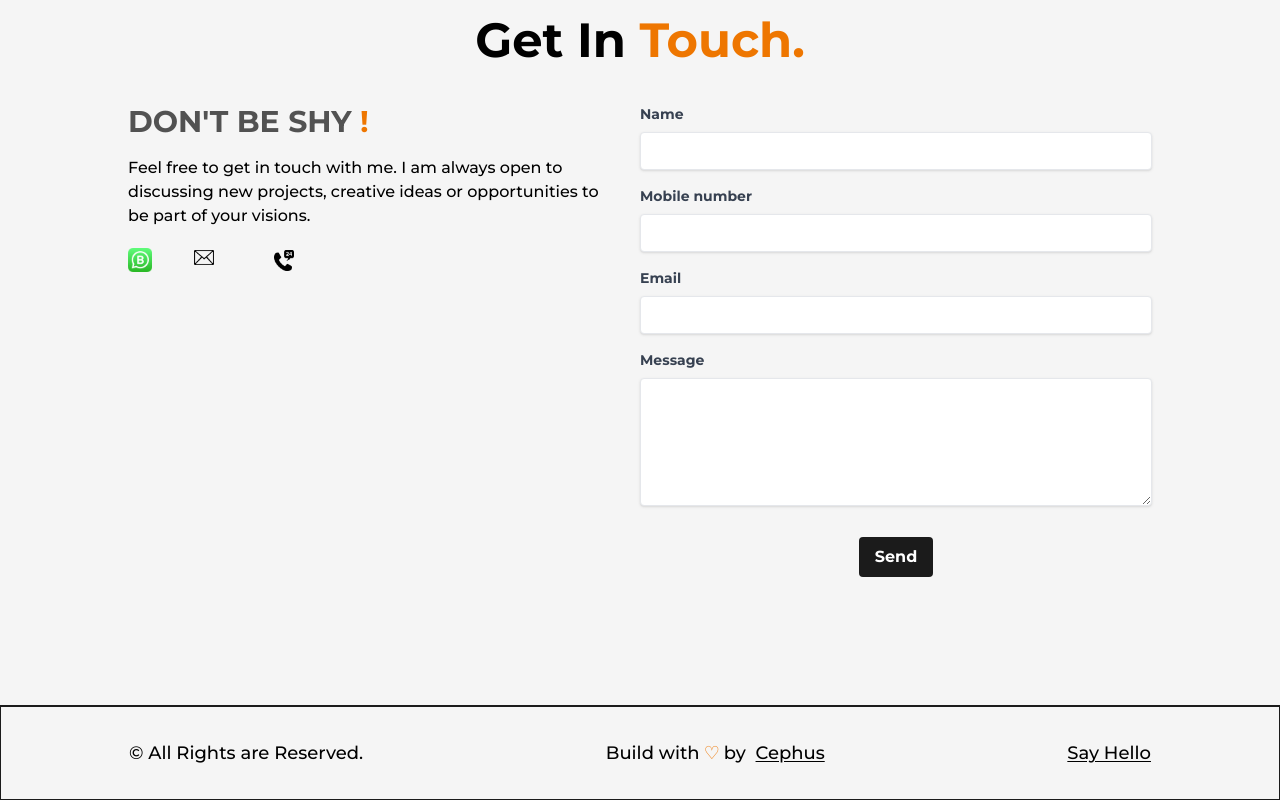
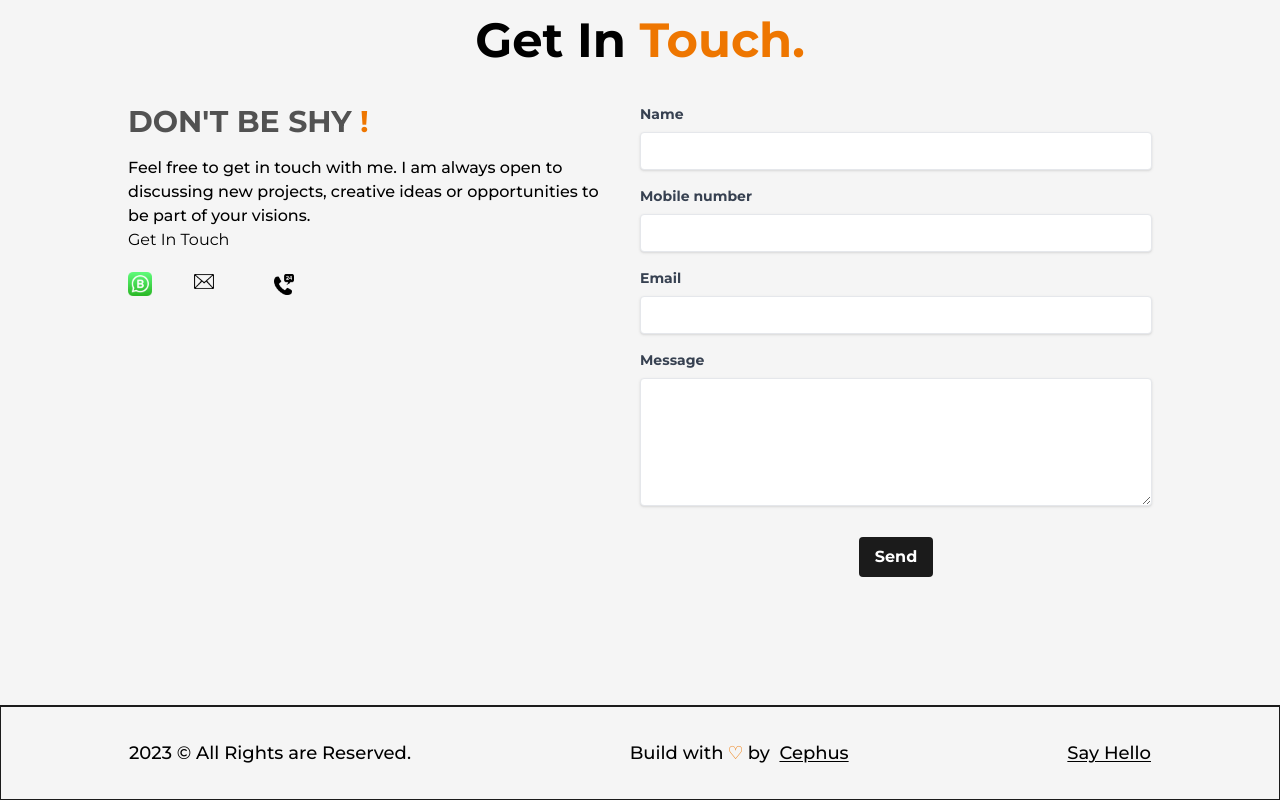
Before and after one commit to ce-phus/my_portfolio, a Next.js app: page /services in a window 1280 px wide. Shown: the part 1152-1952 px from the top of the page. Built offline with nearby package versions, Linux system fonts and the light colour scheme.

Commit message:
another commit

```diff
--- a/src/components/Footer.js
+++ b/src/components/Footer.js
@@ -6,7 +6,7 @@ const Footer = () => {
   return (
     <footer className='w-full border-t-2 border dark:border-light border-dark font-medium text-lg sm:text-base'>
         <Layout className='dark:text-light py-8 flex items-center justify-between lg:flex-col lg:py-6'>
-            <span>{new Date().getFullYear} &copy; All Rights are Reserved.</span>
+            <span>{new Date().getFullYear()} &copy; All Rights are Reserved.</span>
             <div className='flex items-center lg:py-2'>
             Build with<span className='text-primary text-2*1 px-1'>&#9825;</span>by &nbsp;<Link href="/" target={'_blank'} className='underline underline-offset-2'>Cephus</Link>
             </div>
--- a/src/components/NavBar.js
+++ b/src/components/NavBar.js
@@ -182,6 +182,7 @@ const handleClick=()=>{
         </button>
       </nav>
       </motion.div>
+
       :null
     }
 
--- a/src/pages/services.js
+++ b/src/pages/services.js
@@ -115,7 +115,11 @@ const services = () => {
                 <h3 className='font-bold text-dark/75 text-3xl dark:text-light '>DON'T BE SHY <span className='text-accent'>!</span></h3>
                 <p className='font-medium mt-4'>
                   Feel free to get in touch with me. I am always open to discussing new projects, creative ideas or opportunities to be part of your visions.
-                </p>
+                </p><div className=''>
+            <div className=''>
+              <h1>Get In Touch</h1>
+            </div>
+          </div>
                 <div className='mt-5 flex flex-row md:py-10'>
 
                   <motion.a href='https://wa.link/5zwqtu' target={'_blank'}
```
Also changed, not shown: src/pages/_app.js (line endings or trailing spaces).
